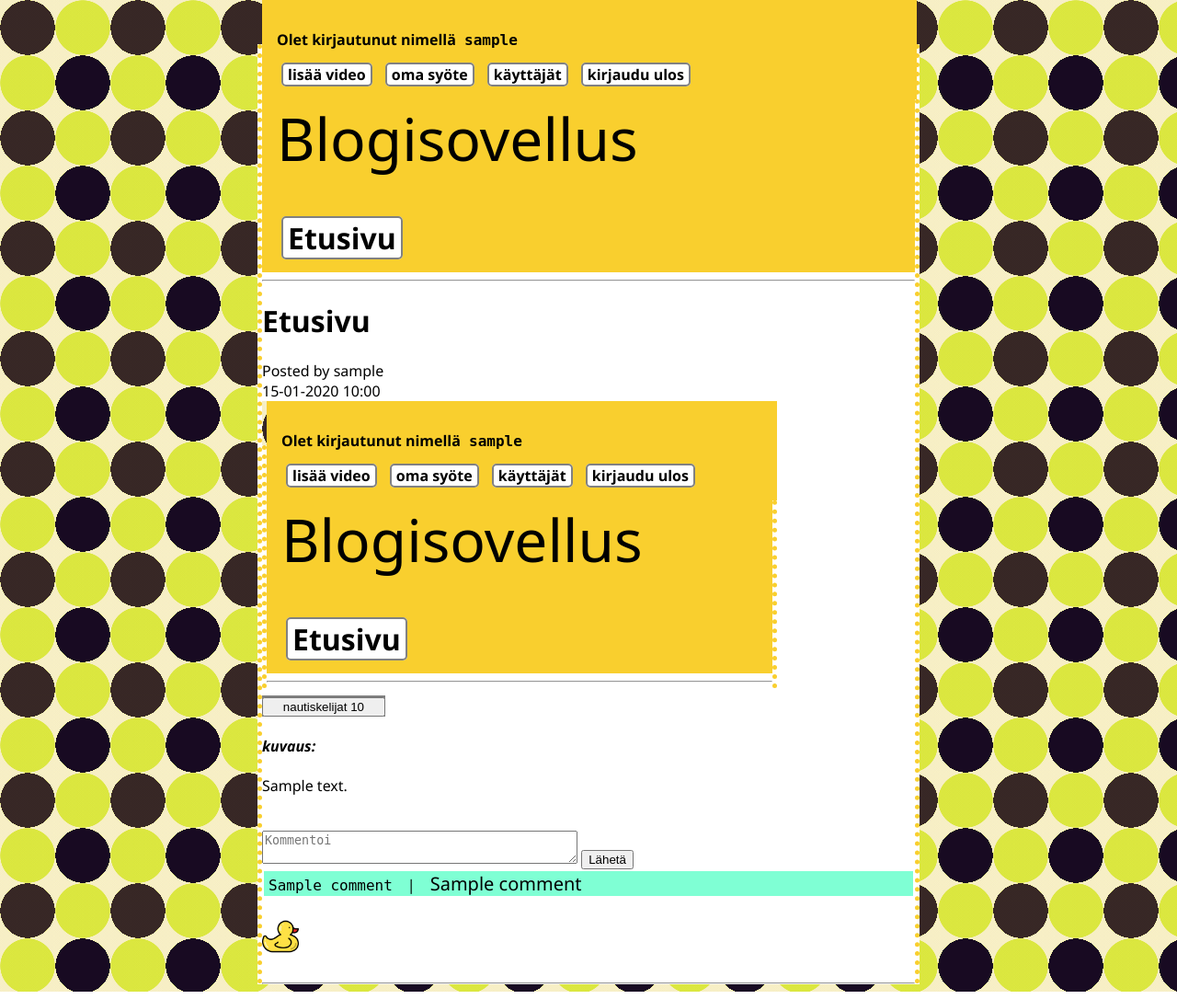
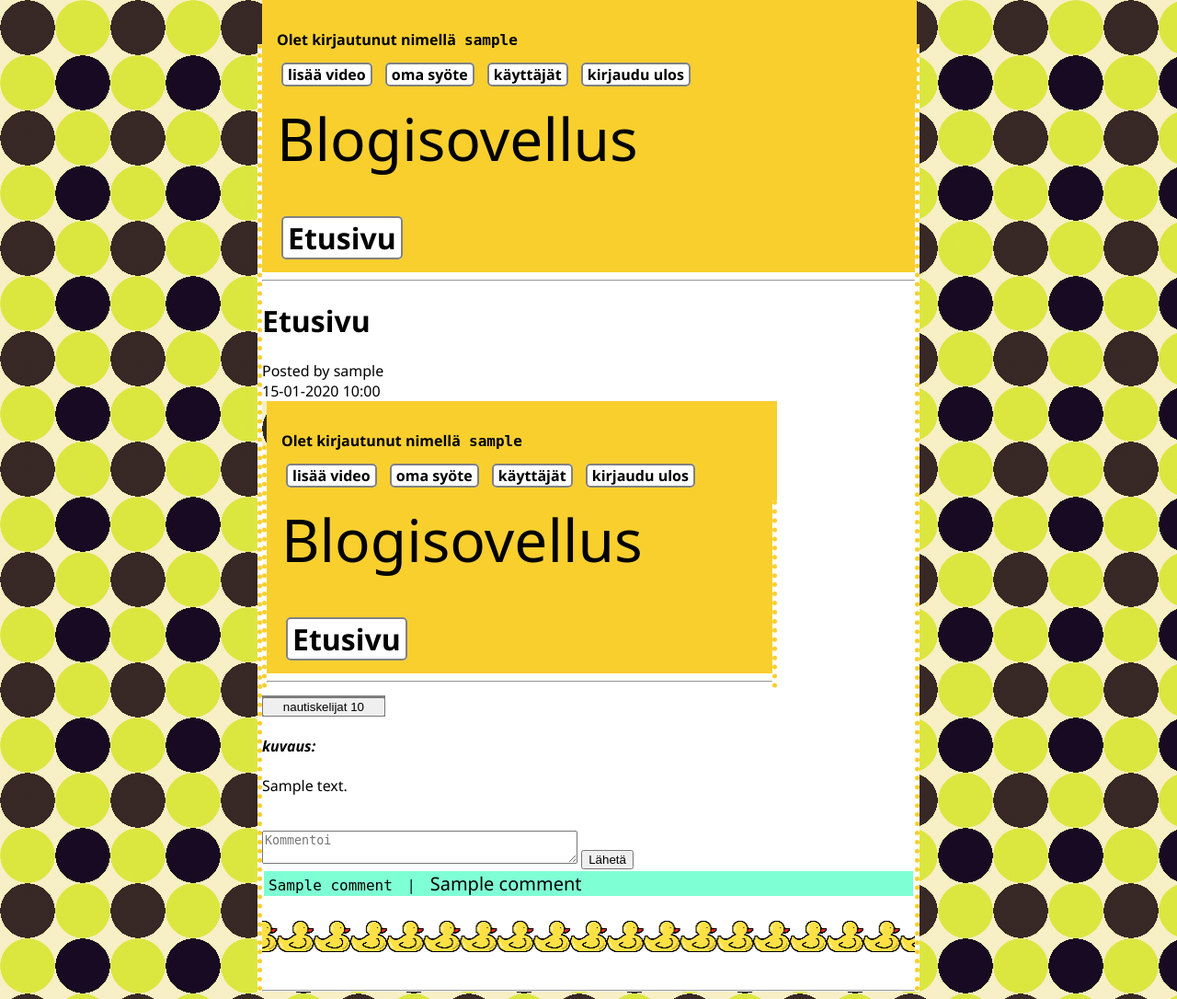
Before and after one commit to Ogkarhu/blogisovellus2, a Flask app: template templates/index.html in a window 1280 px wide. Shown: the whole page at 92% size. Run offline with Flask 3, Linux system fonts and the light colour scheme; the visitor is signed in with stand-in values (Sample User, id 1); the template is opened without the code that fills it: most values are stand-ins (such as "Sample title", 1, 10 or a date in 2020); some web fonts are replaced.

```diff
--- a/static/styles.css
+++ b/static/styles.css
@@ -11,14 +11,21 @@ img{
     height: 40px;
 }
 
-.separator{
+div.separator{
     display: flex;
     justify-content: center;
-    border-image: url(/static/rubber-duck.png);
-    border-image-repeat: repeat;
-    border-top: 10px;
+    border-image: url(/static/rubber-duck.png) 50px repeat;
+    height: 20px;
+    background-color: #d8f342;
 }
 
+
+.borderimg3 {
+    border-top: 40px solid transparent;
+    padding: 15px;
+    border-image: url(/static/rubber-duck.png) 100% 1 repeat;
+
+  }
 
 header {
     background: #f9cf2e;
--- a/templates/index.html
+++ b/templates/index.html
@@ -54,10 +54,8 @@ Posted by {{post.username}}
     Ei kommentteja
 {% endfor %}
 <br>
-
-<img class="separator" src="static/rubber-duck.png" alt="decoration" class="center">
-
-<br>
+<div class="borderimg3">
+</div>
 {% endfor %}
 {% else %}
 <a href="{{ url_for('login') }}">Kirjautuminen</a>
```
